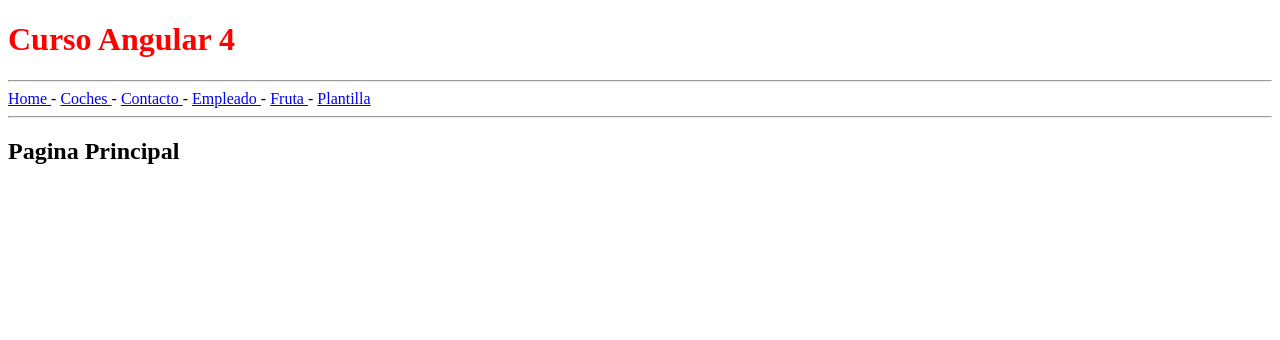
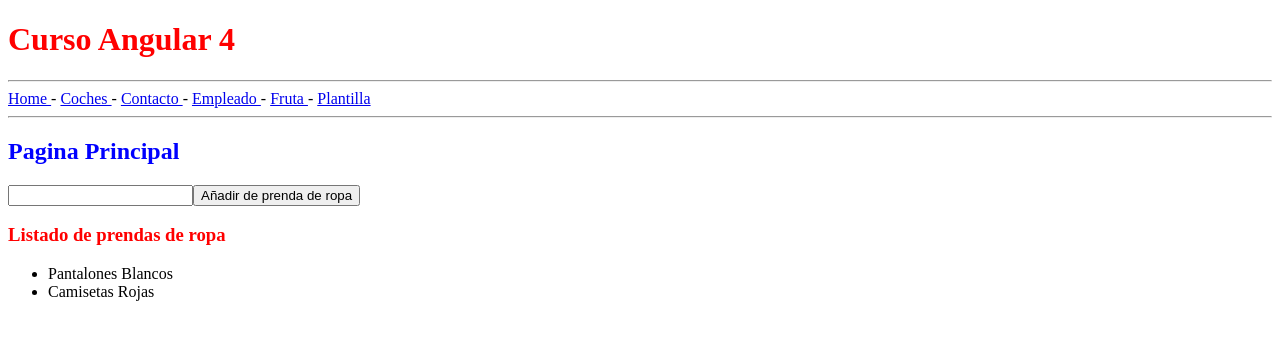
Before and after one commit to Jeisson-Gomez/curso-angular4, an Angular app: page / in a window 1280 px wide. Shown: the top 340 px of the page. Built offline with nearby package versions, Linux system fonts and the light colour scheme.

Commit message:
Actualizacion del proyecto

```diff
--- a/src/app/app.component.css
+++ b/src/app/app.component.css
@@ -1,7 +1,7 @@
-h2{
+h1{
     color: red;
 }
 
 hr{
     background: gray;
-  }
+}
--- a/src/app/home/home.component.html
+++ b/src/app/home/home.component.html
@@ -1,3 +1,17 @@
 <h2>
     {{ titulo }}
 </h2>
+
+<input type="text" [(ngModel)]="prenda_a_guardar">
+<button (click)="guardarPrenda()">Añadir de prenda de ropa</button>
+
+<p *ngIf="prenda_a_guardar">
+    La prenda de prendas de ropa es: <strong>{{ prenda_a_guardar }}</strong>
+</p>
+<br>
+<h3>Listado de prendas de ropa</h3>
+<ul>
+    <li *ngFor="let prenda of listado_ropa; let i = index">
+        {{ prenda }}
+    </li>
+</ul>
--- a/src/app/home/home.component.ts
+++ b/src/app/home/home.component.ts
@@ -8,13 +8,21 @@ import { RopaService } from "../services/ropa.service";
 })
 
 export class HomeComponent{
-    public titulo = 'Pagina Principal'
+    public titulo = 'Pagina Principal';
+    public listado_ropa!:Array<string>;
+    public prenda_a_guardar!:string;
 
     constructor(
         private _ropaService: RopaService
     ){}
 
     ngOnInit(){
-        console.log(this._ropaService.prueba('Camiseta Nike'));
+        this.listado_ropa = this._ropaService.getRopa();
+        console.log(this.listado_ropa);
     }
+
+    guardarPrenda(){
+        this._ropaService.addRopa(this.prenda_a_guardar);
+        //this.prenda_a_guardar = null;
+      }
 }
--- a/src/app/services/ropa.service.ts
+++ b/src/app/services/ropa.service.ts
@@ -4,8 +4,18 @@ import { Injectable } from "@angular/core";
 
 export class RopaService{
     public nombre_prenda = 'Pantalones Vaqueros';
+    public coleccion_ropa = ['Pantalones Blancos', ' Camisetas Rojas'];
 
     prueba(nombre_prenda: any){
         return nombre_prenda;
     }
+
+    addRopa(nombre_prenda: string){
+        this.coleccion_ropa.push(nombre_prenda);
+        return this.getRopa();
+    }
+
+    getRopa(){
+        return this.coleccion_ropa;
+    }
 }
--- a/src/assets/style.css
+++ b/src/assets/style.css
@@ -1,3 +1,11 @@
+h2{
+    color: blue;
+}
+
+h3{
+    color: red;
+}
+
 .FondoAzul{
     background: lightblue !important;
 }
```
